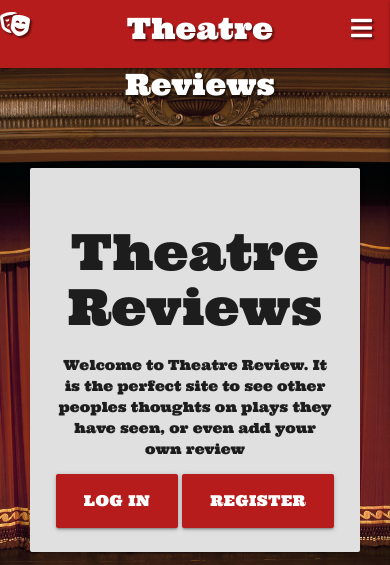
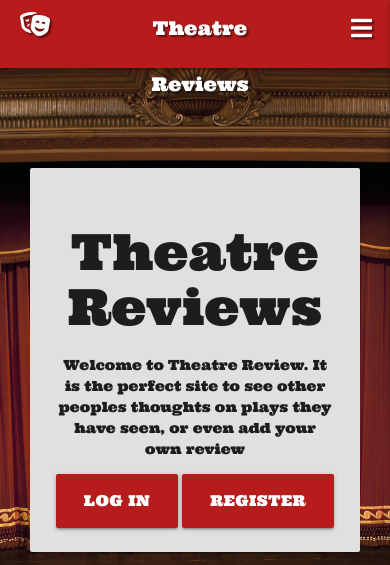
Before and after one commit to Craggy19/theatre_reviews, a Flask app: page / in a window 390 px wide. Shown: the top 565 px of the page. Run offline with Flask 2, Linux system fonts and the light colour scheme; some libraries are stand-ins or nearby versions.

Commit message:
change media size setup

```diff
--- a/static/css/style.css
+++ b/static/css/style.css
@@ -7,7 +7,7 @@
 body {background-image: url(../images/theatre.jpg);
     background-repeat: no-repeat;
     width: 100%;
-    height: auto;
+    min-height: 100%;
     background-attachment: fixed;
     background-position: center;
     background-size: cover;
@@ -53,6 +53,17 @@ body {background-image: url(../images/theatre.jpg);
 
 @media only screen and (max-width:632px) {
     .brand-logo {
-        font-size: 19px;
+        font-size: 19px !important;
     }
 }
+
+.fa-theater-masks {
+    margin-left: 20px;
+}
+
+footer {
+    clear: both;
+    position: relative;
+    height: 200px;
+    margin-bottom: 0px;
+}
```
